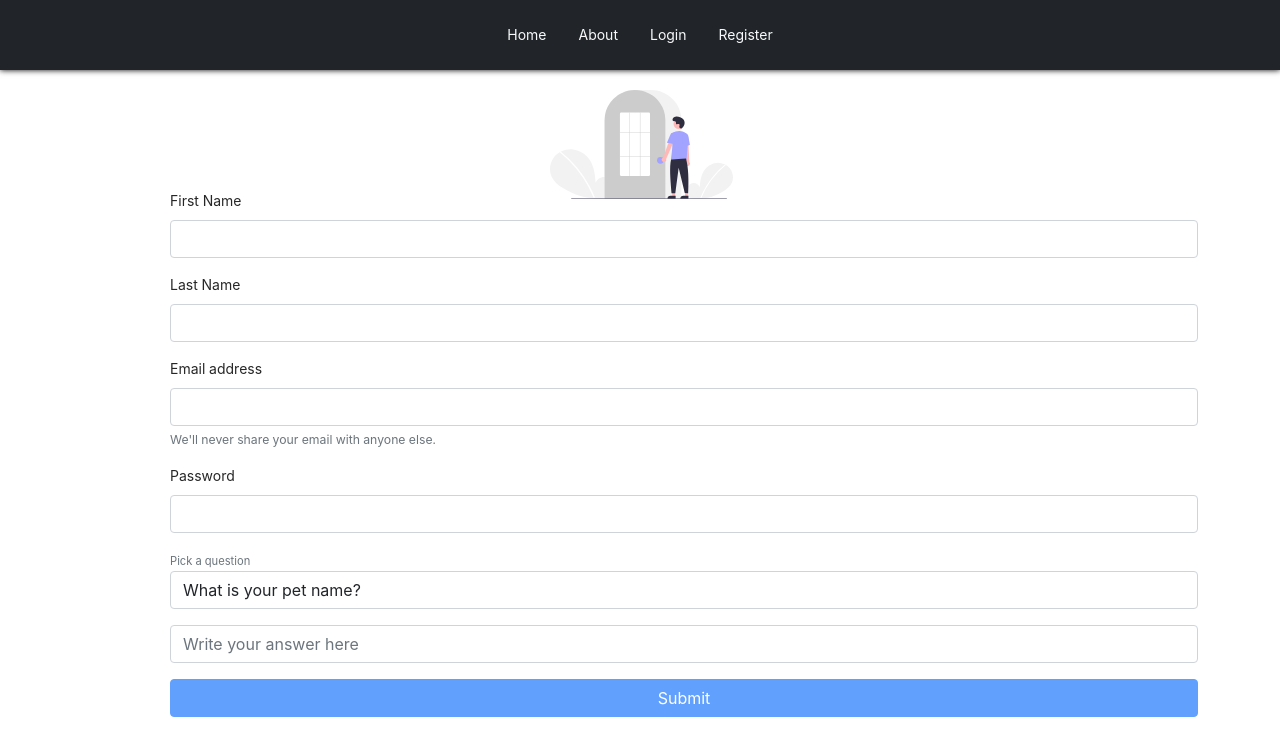
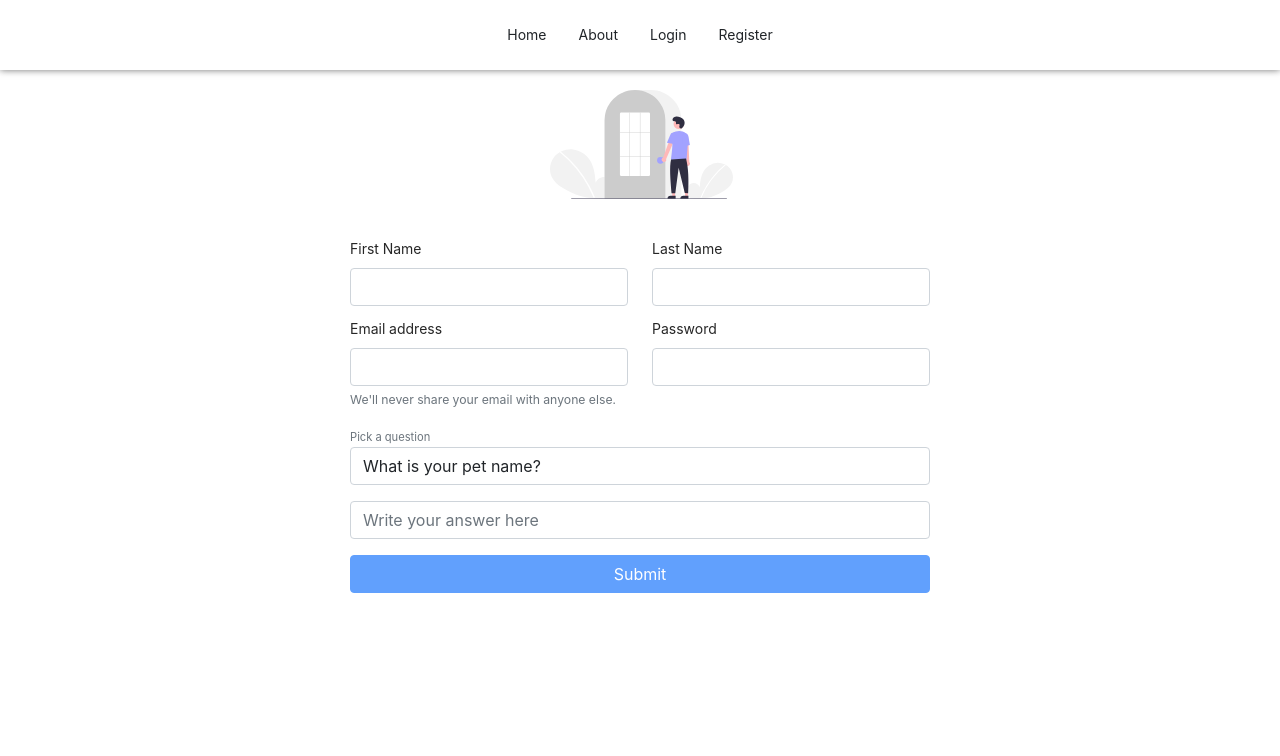
Before and after one commit to mohiandipta/social-media-clientSide-MERN, a Next.js app: page /register in a window 1280 px wide. Shown: the top 756 px of the page. Built offline with nearby package versions, Linux system fonts and the light colour scheme.

Commit message:
form split from main register page and added as a AuthForm component from component

```diff
--- a/components/Nav.js
+++ b/components/Nav.js
@@ -3,18 +3,18 @@ import Link from "next/link";
 
 const Nav = () => {
     return (
-        <nav className="nav bg-dark d-flex justify-content-center" style={{ height: "70px", alignContent: 'center', boxShadow: "0px 0px 6px black" }}>
+        <nav className="nav bg-white d-flex justify-content-center" style={{ height: "70px", alignContent: 'center', boxShadow: "0px 0px 7px #737373" }}>
             <Link href="/home">
-                <a className="nav-link text-light">Home</a>
+                <a className="nav-link text-dark">Home</a>
             </Link>
             <Link href="/about">
-                <a className="nav-link text-light">About</a>
+                <a className="nav-link text-dark">About</a>
             </Link>
             <Link href="/login">
-                <a className="nav-link text-light">Login</a>
+                <a className="nav-link text-dark">Login</a>
             </Link>
             <Link href="/register">
-                <a className="nav-link text-light">Register</a>
+                <a className="nav-link text-dark">Register</a>
             </Link>
         </nav>
     );
--- /dev/null
+++ b/components/forms/AuthForm.js
@@ -0,0 +1,69 @@
+import { SyncOutlined } from '@ant-design/icons';
+
+const Authform = ({
+    handleSubmit,
+    fName, setFname,
+    lName, setLname,
+    email, setEmail,
+    password, setPassword,
+    secret, setSecret,
+    loading
+}) => {
+    return (
+        <form onSubmit={handleSubmit} className="container">
+            <div className="row">
+                <div class="col md-2">
+                    <label for="exampleInputFirstName" class="form-label">First Name</label>
+                    <input
+                        value={fName}
+                        onChange={e => setFname(e.target.value)}
+                        type="name" class="form-control" id="exampleInputFirstName" aria-describedby="nameHelp" />
+                </div>
+                <div class="col mb-2">
+                    <label for="exampleInputEmail1" class="form-label">Last Name</label>
+                    <input
+                        value={lName}
+                        onChange={e => setLname(e.target.value)}
+                        type="name" class="form-control" id="exampleInputLastName" aria-describedby="lastNameHelp" />
+                    <div id="name" class="form-text"></div>
+                </div>
+            </div>
+            <div className="row">
+                <div class="col mb-3">
+                    <label for="exampleInputEmail1" class="form-label">Email address</label>
+                    <input
+                        value={email}
+                        onChange={e => setEmail(e.target.value)}
+                        type="email" class="form-control" id="exampleInputEmail1" aria-describedby="emailHelp" />
+                    <div id="emailHelp" class="form-text">We'll never share your email with anyone else.</div>
+                </div>
+                <div class="col mb-3">
+                    <label for="exampleInputPassword1" class="form-label">Password</label>
+                    <input
+                        value={password}
+                        onChange={e => setPassword(e.target.value)}
+                        type="password" class="form-control" id="exampleInputPassword1" />
+                </div>
+            </div>
+            <div class="mb-3 form-group">
+                <small>
+                    <label className="text-muted">Pick a question</label>
+                </small>
+                <select className="form-control">
+                    <option>What is your pet name?</option>
+                    <option>What is your best friend name?</option>
+                    <option>What city you were born?</option>
+                </select>
+            </div>
+            <div className="mb-3 form-group">
+                <input
+                    value={secret}
+                    onChange={(e) => setSecret(e.target.value)}
+                    type="text" className="form-control" placeholder="Write your answer here" />
+            </div>
+            <button disabled={!fName || !lName || !email || !password || !secret} type="submit" class="btn btn-primary col-12">{loading ? <SyncOutlined spin className="py-1" /> : 'Submit'}</button>
+        </form>
+    );
+}
+
+export default Authform;
--- a/pages/register.js
+++ b/pages/register.js
@@ -3,9 +3,8 @@ import axios from 'axios';
 import React from 'react';
 import { toast } from 'react-toastify';
 import { Modal } from 'antd';
-import { SyncOutlined } from '@ant-design/icons';
 import Link from 'next/dist/client/link';
-import bg_image from '../public/images/bg.png'
+import Authform from '../components/forms/AuthForm';
 
 const Register = () => {
 
@@ -47,56 +46,26 @@ const Register = () => {
             <div className="bg-default-image">
 
             </div>
-            <form onSubmit={handleSubmit} className="container">
-                <div class="mb-3">
-                    <label for="exampleInputFirstName" class="form-label">First Name</label>
-                    <input
-                        value={fName}
-                        onChange={e => setFname(e.target.value)}
-                        type="name" class="form-control" id="exampleInputFirstName" aria-describedby="nameHelp" />
+
+            <div className="row py-5">
+                <div className="col-md-6 offset-md-3">
+                    <Authform
+                        handleSubmit={handleSubmit}
+                        fName={fName}
+                        setFname={setFname}
+                        lName={lName}
+                        setLname={setLname}
+                        email={email}
+                        setEmail={setEmail}
+                        password={password}
+                        setPassword={setPassword}
+                        secret={secret}
+                        setSecret={setSecret}
+                        loading={loading}
+                    />
                 </div>
+            </div>
 
-                <div class="mb-3">
-                    <label for="exampleInputEmail1" class="form-label">Last Name</label>
-                    <input
-                        value={lName}
-                        onChange={e => setLname(e.target.value)}
-                        type="name" class="form-control" id="exampleInputLastName" aria-describedby="lastNameHelp" />
-                    <div id="name" class="form-text"></div>
-                </div>
-                <div class="mb-3">
-                    <label for="exampleInputEmail1" class="form-label">Email address</label>
-                    <input
-                        value={email}
-                        onChange={e => setEmail(e.target.value)}
-                        type="email" class="form-control" id="exampleInputEmail1" aria-describedby="emailHelp" />
-                    <div id="emailHelp" class="form-text">We'll never share your email with anyone else.</div>
-                </div>
-                <div class="mb-3">
-                    <label for="exampleInputPassword1" class="form-label">Password</label>
-                    <input
-                        value={password}
-                        onChange={e => setPassword(e.target.value)}
-                        type="password" class="form-control" id="exampleInputPassword1" />
-                </div>
-                <div class="mb-3 form-group">
-                    <small>
-                        <label className="text-muted">Pick a question</label>
-                    </small>
-                    <select className="form-control">
-                        <option>What is your pet name?</option>
-                        <option>What is your best friend name?</option>
-                        <option>What city you were born?</option>
-                    </select>
-                </div>
-                <div className="mb-3 form-group">
-                    <input
-                        value={secret}
-                        onChange={(e) => setSecret(e.target.value)}
-                        type="text" className="form-control" placeholder="Write your answer here" />
-                </div>
-                <button disabled={!fName || !lName || !email || !password || !secret} type="submit" class="btn btn-primary col-12">{loading ? <SyncOutlined spin className="py-1" /> : 'Submit'}</button>
-            </form>
             <div className="row">
                 <div className="col">
                     <Modal title="" visible={ok} onCancel={() => setOk(false)} footer={null}>
--- a/public/css/style.css
+++ b/public/css/style.css
@@ -11,13 +11,9 @@ img{
 }
 form{
     margin-top: -70px;
-    padding-bottom: 30px;
     height: auto;
 }
 
-.container{
-    padding-left: 100px;
-}
 .bg-default-image{
     display: flex;
     margin-top: 20px;
```
